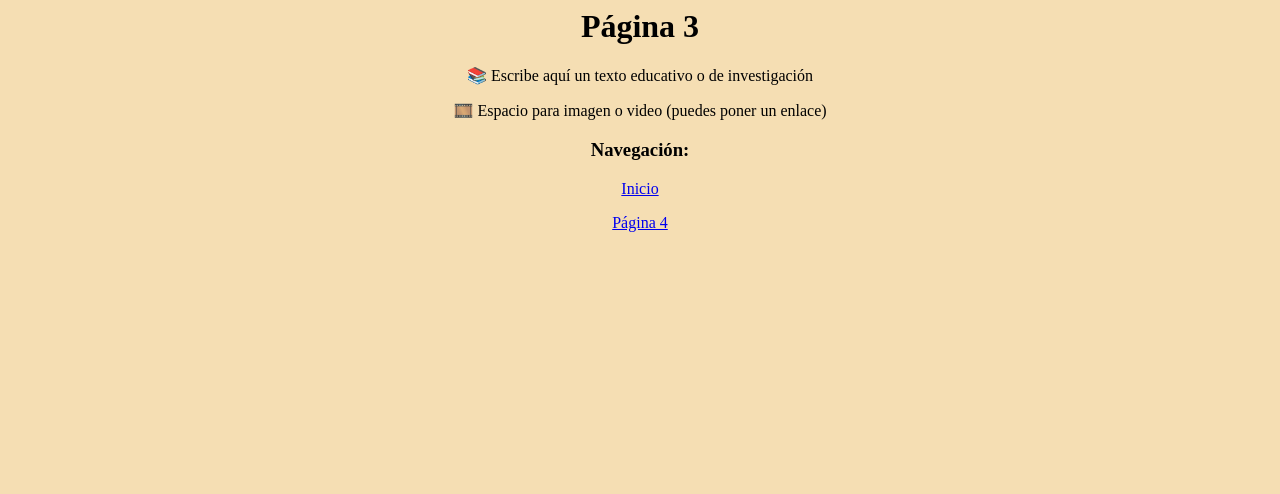
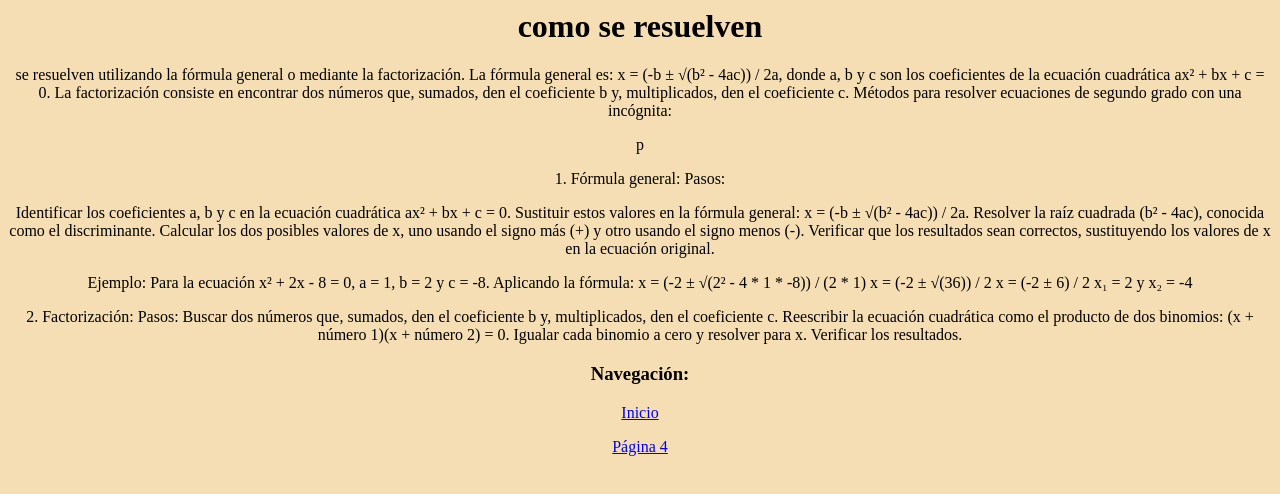
Before and after one commit to supramk5321/Matematicas-, a plain HTML site: page pagina3.html in a window 1280 px wide. Drawn offline with Linux system fonts and the light colour scheme.

Commit message:
Update pagina3.html

```diff
--- a/pagina3.html
+++ b/pagina3.html
@@ -4,9 +4,28 @@
 </head>
 <body bgcolor="#F5DEB3">
 <center>
-<h1>Página 3</h1>
-<p>📚 Escribe aquí un texto educativo o de investigación</p>
-<p>🎞️ Espacio para imagen o video (puedes poner un enlace)</p>
+<h1>como se resuelven </h1>
+<p>se resuelven utilizando la fórmula general o mediante la factorización. La fórmula general es: x = (-b ± √(b² - 4ac)) / 2a, donde a, b y c son los coeficientes de la ecuación cuadrática ax² + bx + c = 0. La factorización consiste en encontrar dos números que, sumados, den el coeficiente b y, multiplicados, den el coeficiente c.
+Métodos para resolver ecuaciones de segundo grado con una incógnita:</p>p
+<p>1. Fórmula general:
+Pasos:</p>
+<p>Identificar los coeficientes a, b y c en la ecuación cuadrática ax² + bx + c = 0.
+Sustituir estos valores en la fórmula general: x = (-b ± √(b² - 4ac)) / 2a.
+Resolver la raíz cuadrada (b² - 4ac), conocida como el discriminante.
+Calcular los dos posibles valores de x, uno usando el signo más (+) y otro usando el signo menos (-).
+Verificar que los resultados sean correctos, sustituyendo los valores de x en la ecuación original.</p>
+<p>Ejemplo: Para la ecuación x² + 2x - 8 = 0, a = 1, b = 2 y c = -8. Aplicando la fórmula:
+x = (-2 ± √(2² - 4 * 1 * -8)) / (2 * 1)
+x = (-2 ± √(36)) / 2
+x = (-2 ± 6) / 2
+x₁ = 2 y x₂ = -4</p>
+<p>2. Factorización:
+Pasos:
+Buscar dos números que, sumados, den el coeficiente b y, multiplicados, den el coeficiente c.
+Reescribir la ecuación cuadrática como el producto de dos binomios: (x + número 1)(x + número 2) = 0.
+Igualar cada binomio a cero y resolver para x.
+Verificar los resultados.</p>
+<p></p>
 
 <h3>Navegación:</h3>
 <p><a href="index.html">Inicio</a></p>
```
